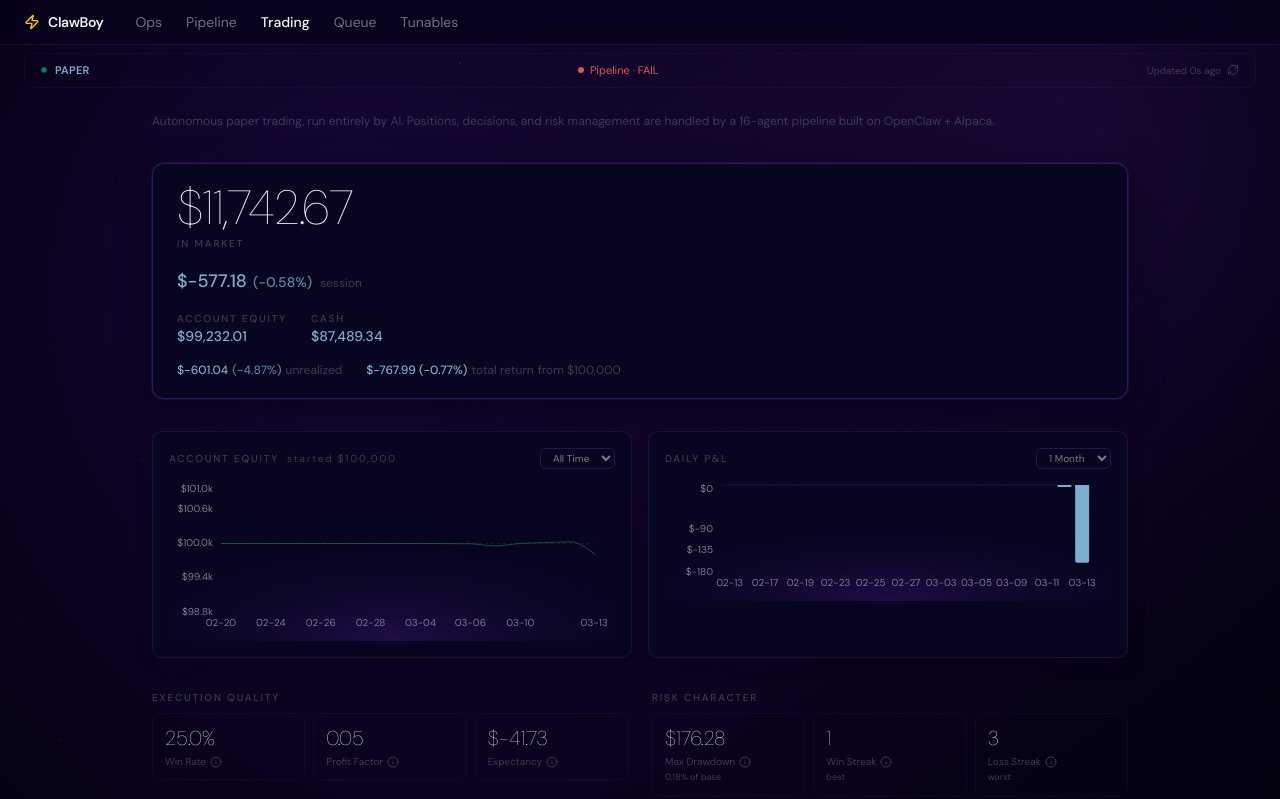
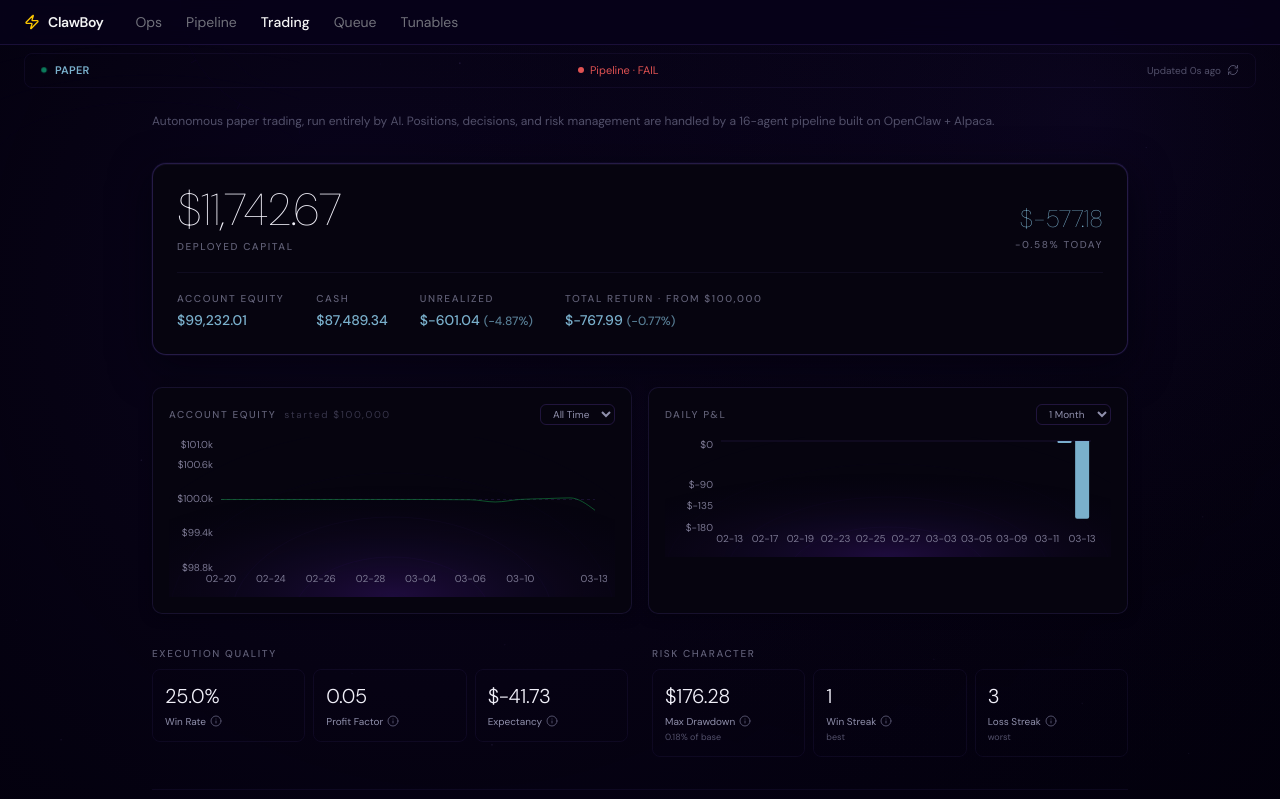
Before and after one commit to jacobbarkley/claw-dashboard, a Next.js app: page /trading in a window 1280 px wide. Shown: the top 799 px of the page. Built offline with nearby package versions, Linux system fonts and the light colour scheme; a web font is replaced by a local one.

Commit message:
refine: darker palette, reduced purple wash, hero restructure, sharper contrast, tighter status language

```diff
--- a/app/globals.css
+++ b/app/globals.css
@@ -83,29 +83,29 @@
 }
 
 .dark {
-  /* ── Surfaces ── */
-  --background: #04010e;
-  --card: #080520;
-  --popover: #0d0830;
-  --secondary: #110840;
-  --muted: #110840;
-  --accent: #180b48;
+  /* ── Surfaces — darker, less violet-saturated ── */
+  --background: #03010c;
+  --card: #06040f;
+  --popover: #0a0820;
+  --secondary: #0d0a1e;
+  --muted: #0d0a1e;
+  --accent: #130f2e;
 
   /* ── Text ── */
-  --foreground: #eeedf5;
-  --card-foreground: #eeedf5;
-  --popover-foreground: #eeedf5;
-  --secondary-foreground: #eeedf5;
-  --accent-foreground: #eeedf5;
-  --muted-foreground: #7b7892;
+  --foreground: #f0eff8;
+  --card-foreground: #f0eff8;
+  --popover-foreground: #f0eff8;
+  --secondary-foreground: #f0eff8;
+  --accent-foreground: #f0eff8;
+  --muted-foreground: #8888a4;
 
   /* ── Structure ── */
-  --primary: #eeedf5;
-  --primary-foreground: #04010e;
+  --primary: #f0eff8;
+  --primary-foreground: #03010c;
   --destructive: #e05252;
-  --border: rgba(139, 92, 246, 0.10);
-  --input: rgba(139, 92, 246, 0.08);
-  --ring: rgba(124, 58, 237, 0.40);
+  --border: rgba(120, 90, 220, 0.12);
+  --input: rgba(120, 90, 220, 0.08);
+  --ring: rgba(110, 70, 210, 0.35);
 
   /* ── Charts ── */
   --chart-1: oklch(0.809 0.105 251.813);
@@ -125,21 +125,23 @@
   --sidebar-ring: rgba(124, 58, 237, 0.40);
 
   /* ── ClawBoy semantic tokens ── */
-  --cb-void:          #04010e;
-  --cb-surface-0:     #080520;
-  --cb-surface-1:     #0d0830;
-  --cb-surface-2:     #130c3c;
+  --cb-void:          #03010c;
+  --cb-surface-0:     #06040f;
+  --cb-surface-1:     #0b0920;
+  --cb-surface-2:     #110e2a;
 
-  --cb-border-dim:    rgba(139, 92, 246, 0.07);
-  --cb-border-std:    rgba(139, 92, 246, 0.13);
-  --cb-border-hi:     rgba(139, 92, 246, 0.26);
+  /* Borders: slightly higher contrast, less saturated violet */
+  --cb-border-dim:    rgba(100, 80, 180, 0.10);
+  --cb-border-std:    rgba(100, 80, 180, 0.18);
+  --cb-border-hi:     rgba(110, 80, 200, 0.30);
 
   --cb-brand:         #7c3aed;
-  --cb-brand-soft:    rgba(124, 58, 237, 0.14);
+  --cb-brand-soft:    rgba(124, 58, 237, 0.12);
 
-  --cb-text-primary:  #eeedf5;
-  --cb-text-secondary:#7b7892;
-  --cb-text-tertiary: #3d3a52;
+  /* Text: brighter primary, clearer secondary, more readable tertiary */
+  --cb-text-primary:  #f0eff8;
+  --cb-text-secondary:#9090ac;
+  --cb-text-tertiary: #52506a;
 
   --cb-green:         #10b981;
   --cb-green-soft:    rgba(16, 185, 129, 0.12);
@@ -169,14 +171,17 @@
 .cb-card-t1 {
   background: var(--cb-surface-0);
   border: 1px solid var(--cb-border-hi);
-  border-radius: 12px;
-  box-shadow: 0 0 0 1px var(--cb-brand-soft), 0 8px 32px rgba(4, 1, 14, 0.6);
+  border-radius: 14px;
+  box-shadow:
+    0 0 0 1px rgba(80, 60, 160, 0.08),
+    0 1px 0 rgba(160, 140, 255, 0.06) inset,
+    0 12px 40px rgba(3, 1, 12, 0.7);
 }
 .cb-card-t2 {
   background: var(--cb-surface-0);
   border: 1px solid var(--cb-border-std);
   border-radius: 10px;
-  box-shadow: 0 4px 16px rgba(4, 1, 14, 0.4);
+  box-shadow: 0 2px 12px rgba(3, 1, 12, 0.5);
 }
 .cb-card-t3 {
   background: transparent;
@@ -188,9 +193,10 @@
 .cb-label {
   font-size: 10px;
   font-weight: 500;
-  letter-spacing: 0.18em;
+  letter-spacing: 0.16em;
   text-transform: uppercase;
-  color: var(--cb-text-tertiary);
+  color: var(--cb-text-secondary);
+  opacity: 0.65;
 }
 
 /* Severity left-border indicators */
--- a/components/ambient-field.tsx
+++ b/components/ambient-field.tsx
@@ -57,22 +57,22 @@ export function AmbientField() {
     const ox = gradientOriginRef.current.x * w
     const oy = gradientOriginRef.current.y * h
 
-    // Base nebula gradient (parallax-shifted)
+    // Base gradient — desaturated indigo, lower intensity
     const grad = ctx.createRadialGradient(ox * 0.3 + w * 0.1, oy * 0.4 + h * 0.1, 0, w * 0.5, h * 0.5, w * 0.85)
-    grad.addColorStop(0,   "rgba(88, 28, 220, 0.22)")
-    grad.addColorStop(0.4, "rgba(67, 20, 140, 0.14)")
-    grad.addColorStop(1,   "rgba(4,   1,  14, 0)")
+    grad.addColorStop(0,   "rgba(55, 30, 130, 0.15)")
+    grad.addColorStop(0.4, "rgba(40, 20, 90,  0.09)")
+    grad.addColorStop(1,   "rgba(3,   1,  12, 0)")
     ctx.fillStyle = grad
     ctx.fillRect(0, 0, w, h)
 
-    // Secondary bloom (shifts opposite direction)
+    // Secondary bloom — cooler, more graphite-indigo
     const grad2 = ctx.createRadialGradient(
       w - ox * 0.2 - w * 0.05, h * 0.15, 0,
       w * 0.78, h * 0.22, w * 0.5
     )
-    grad2.addColorStop(0,   "rgba(109, 40, 217, 0.16)")
-    grad2.addColorStop(0.5, "rgba(76, 29, 149, 0.08)")
-    grad2.addColorStop(1,   "rgba(4,   1,  14, 0)")
+    grad2.addColorStop(0,   "rgba(70, 40, 160, 0.10)")
+    grad2.addColorStop(0.5, "rgba(45, 25, 100, 0.05)")
+    grad2.addColorStop(1,   "rgba(3,   1,  12, 0)")
     ctx.fillStyle = grad2
     ctx.fillRect(0, 0, w, h)
 
@@ -88,7 +88,7 @@ export function AmbientField() {
 
       ctx.beginPath()
       ctx.arc(p.x, p.y, p.radius, 0, Math.PI * 2)
-      ctx.fillStyle = `rgba(180, 160, 255, ${p.opacity})`
+      ctx.fillStyle = `rgba(150, 130, 220, ${p.opacity * 0.7})`
       ctx.fill()
     }
 
@@ -146,19 +146,19 @@ export function AmbientField() {
           </filter>
         </defs>
 
-        {/* Topology contour lines */}
-        <g filter="url(#contour-blur)" stroke="#7c3aed" fill="none" strokeWidth="0.6">
+        {/* Topology contour lines — reduced opacity */}
+        <g filter="url(#contour-blur)" stroke="#6040b0" fill="none" strokeWidth="0.5">
           {CONTOUR_PATHS.map((d, i) => (
-            <path key={i} d={d} strokeOpacity={i < 5 ? 0.055 : 0.035} />
+            <path key={i} d={d} strokeOpacity={i < 5 ? 0.035 : 0.02} />
           ))}
         </g>
 
         {/* Page-level orbital arcs — very low opacity */}
-        <g fill="none" stroke="#7c3aed" strokeWidth="0.5">
-          <ellipse cx="50%" cy="108%" rx="52%" ry="40%" strokeOpacity="0.07" />
-          <ellipse cx="50%" cy="108%" rx="72%" ry="58%" strokeOpacity="0.05" />
-          <ellipse cx="50%" cy="108%" rx="95%" ry="78%" strokeOpacity="0.035" />
-          <ellipse cx="50%" cy="108%" rx="120%" ry="100%" strokeOpacity="0.02" />
+        <g fill="none" stroke="#5030a0" strokeWidth="0.5">
+          <ellipse cx="50%" cy="108%" rx="52%" ry="40%" strokeOpacity="0.05" />
+          <ellipse cx="50%" cy="108%" rx="72%" ry="58%" strokeOpacity="0.035" />
+          <ellipse cx="50%" cy="108%" rx="95%" ry="78%" strokeOpacity="0.022" />
+          <ellipse cx="50%" cy="108%" rx="120%" ry="100%" strokeOpacity="0.012" />
         </g>
 
         {/* Navigation bearing ticks (top-right corner) */}
--- a/components/trading-dashboard.tsx
+++ b/components/trading-dashboard.tsx
@@ -302,31 +302,33 @@ function CapitalHero({
   const baseValue = account.base_value
 
   return (
-    <div className="cb-card-t1 px-6 py-5 space-y-4">
-      {/* Hero number */}
-      <div>
-        <div className="text-5xl font-thin tracking-tight text-[var(--cb-text-primary)] cb-number">
-          ${account.positions_value.toLocaleString("en-US", { minimumFractionDigits: 2, maximumFractionDigits: 2 })}
+    <div className="cb-card-t1 px-6 py-6">
+      {/* Row 1: Hero number + session P&L side by side */}
+      <div className="flex items-end justify-between gap-4 flex-wrap">
+        <div>
+          <div className="text-[2.8rem] leading-none font-thin tracking-tight cb-number" style={{ color: "var(--cb-text-primary)" }}>
+            ${account.positions_value.toLocaleString("en-US", { minimumFractionDigits: 2, maximumFractionDigits: 2 })}
+          </div>
+          <div className="cb-label mt-1.5">deployed capital</div>
         </div>
-        <div className="cb-label mt-1">in market</div>
+        {todayPnl != null && (
+          <div className="text-right pb-0.5">
+            <div className={`text-2xl font-thin cb-number ${pnlColor(todayPnl)}`}>
+              {todayPnl >= 0 ? "+" : ""}{fmt(todayPnl, "$")}
+            </div>
+            <div className="cb-label mt-0.5">{fmt(todayPct, "", "%", 2)} today</div>
+          </div>
+        )}
       </div>
 
-      {/* Today P&L */}
-      {todayPnl != null && (
-        <div>
-          <span className={`text-lg font-medium cb-number ${pnlColor(todayPnl)}`}>
-            {todayPnl >= 0 ? "+" : ""}{fmt(todayPnl, "$")}
-            <span className="text-sm ml-1.5 opacity-75">({fmt(todayPct, "", "%", 2)})</span>
-          </span>
-          <span className="text-xs ml-2" style={{ color: "var(--cb-text-tertiary)" }}>session</span>
-        </div>
-      )}
+      {/* Divider */}
+      <div style={{ height: 1, background: "var(--cb-border-dim)", margin: "18px 0" }} />
 
-      {/* Account + Cash */}
-      <div className="flex flex-wrap gap-6">
+      {/* Row 2: Account / Cash / Unrealized / Total — horizontal strip */}
+      <div className="flex flex-wrap gap-x-8 gap-y-3">
         {equity != null && (
           <div>
-            <div className="cb-label">Account equity</div>
+            <div className="cb-label mb-1">Account equity</div>
             <div className="text-sm font-medium cb-number" style={{ color: "var(--cb-steel)" }}>
               ${equity.toLocaleString("en-US", { minimumFractionDigits: 2 })}
             </div>
@@ -334,37 +336,29 @@ function CapitalHero({
         )}
         {account.cash != null && (
           <div>
-            <div className="cb-label">Cash</div>
+            <div className="cb-label mb-1">Cash</div>
             <div className="text-sm font-medium cb-number" style={{ color: "var(--cb-steel)" }}>
               ${account.cash.toLocaleString("en-US", { minimumFractionDigits: 2 })}
             </div>
           </div>
         )}
-      </div>
-
-      {/* Unrealized + Total */}
-      <div className="flex flex-wrap gap-6 text-xs">
         {account.unrealized_pnl != null && (
-          <span>
-            <span className={`font-medium cb-number ${pnlColor(account.unrealized_pnl)}`}>
+          <div>
+            <div className="cb-label mb-1">Unrealized</div>
+            <div className={`text-sm font-medium cb-number ${pnlColor(account.unrealized_pnl)}`}>
               {account.unrealized_pnl >= 0 ? "+" : ""}{fmt(account.unrealized_pnl, "$")}
-              <span className="opacity-70 ml-1">({fmt(account.unrealized_pnl_pct, "", "%", 2)})</span>
-            </span>
-            <span className="ml-1" style={{ color: "var(--cb-text-tertiary)" }}>unrealized</span>
-          </span>
+              <span className="text-xs ml-1 opacity-70">({fmt(account.unrealized_pnl_pct, "", "%", 2)})</span>
+            </div>
+          </div>
         )}
         {totalPnl != null && (
-          <span>
-            <span className={`font-medium cb-number ${pnlColor(totalPnl)}`}>
-              {totalPnl >= 0 ? "+" : ""}{fmt(totalPnl, "$")} ({fmt(totalPct, "", "%", 2)})
-            </span>
-            <span className="ml-1" style={{ color: "var(--cb-text-tertiary)" }}>total return</span>
-            {baseValue && (
-              <span className="ml-1" style={{ color: "var(--cb-text-tertiary)" }}>
-                from ${baseValue.toLocaleString()}
-              </span>
-            )}
-          </span>
+          <div>
+            <div className="cb-label mb-1">Total return{baseValue ? ` · from $${baseValue.toLocaleString()}` : ""}</div>
+            <div className={`text-sm font-medium cb-number ${pnlColor(totalPnl)}`}>
+              {totalPnl >= 0 ? "+" : ""}{fmt(totalPnl, "$")}
+              <span className="text-xs ml-1 opacity-70">({fmt(totalPct, "", "%", 2)})</span>
+            </div>
+          </div>
         )}
       </div>
     </div>
@@ -586,12 +580,12 @@ function MetricCard({ label, value, sub, tooltip }: { label: string; value: stri
   const [show, setShow] = useState(false)
   return (
     <div
-      className="relative cb-card-t3 px-3 py-2.5"
+      className="relative cb-card-t3 px-3 py-3"
       onMouseEnter={() => setShow(true)}
       onMouseLeave={() => setShow(false)}
     >
-      <div className="text-xl font-thin cb-number text-[var(--cb-text-primary)]">{value}</div>
-      <div className="flex items-center gap-1 mt-0.5" style={{ fontSize: 10, color: "var(--cb-text-tertiary)" }}>
+      <div className="text-xl font-light cb-number" style={{ color: "var(--cb-text-primary)", letterSpacing: "-0.01em" }}>{value}</div>
+      <div className="flex items-center gap-1 mt-1" style={{ fontSize: 10, color: "var(--cb-text-secondary)" }}>
         {label}
         {tooltip && <Info className="w-3 h-3 shrink-0" style={{ color: "var(--cb-text-tertiary)" }} />}
       </div>
@@ -682,18 +676,18 @@ function PositionRow({ p, exitDecision }: { p: Position; exitDecision?: ExitCand
     let labelText = ""
     let labelColor = "var(--cb-text-tertiary)"
     if (exitDecision.decision === "URGENT_CLOSE") {
-      labelText = "· Urgent close"
+      labelText = "Exit now"
       labelColor = "var(--cb-red)"
     } else if (exitDecision.decision === "CLOSE_BEFORE_BELL") {
-      labelText = "· Close before bell"
+      labelText = "Exit today"
       labelColor = "var(--cb-amber)"
     } else if (exitDecision.decision !== "HOLD") {
-      labelText = `· ${exitDecision.decision.replace(/_/g, " ").toLowerCase()}`
-      labelColor = "var(--cb-text-tertiary)"
+      labelText = exitDecision.decision.replace(/_/g, " ").toLowerCase()
+      labelColor = "var(--cb-text-secondary)"
     }
     if (labelText) {
       exitLabel = (
-        <span style={{ fontSize: 10, color: labelColor }}>{labelText}</span>
+        <span style={{ fontSize: 10, color: labelColor, fontWeight: 500, letterSpacing: "0.02em" }}>{labelText}</span>
       )
     }
   }
@@ -707,13 +701,14 @@ function PositionRow({ p, exitDecision }: { p: Position; exitDecision?: ExitCand
       <div className="px-4 py-3 flex items-center justify-between">
         <div className="flex items-center gap-4">
           <div className="flex flex-col">
-            <div className="flex items-center gap-2 flex-wrap">
-              <span className="font-mono font-semibold text-[var(--cb-text-primary)] text-base">{p.symbol}</span>
+            <span className="font-mono font-semibold text-[var(--cb-text-primary)] text-base">{p.symbol}</span>
+            <div className="flex items-center gap-2 mt-0.5">
+              <span style={{ fontSize: 11, color: "var(--cb-text-tertiary)" }}>
+                {p.qty} sh · avg ${p.entry_price?.toFixed(2) ?? "—"}
+              </span>
+              {exitLabel && <span style={{ color: "var(--cb-border-std)" }}>·</span>}
               {exitLabel}
             </div>
-            <span style={{ fontSize: 11, color: "var(--cb-text-tertiary)" }}>
-              {p.qty} sh · avg ${p.entry_price?.toFixed(2) ?? "—"}
-            </span>
           </div>
         </div>
 
```
